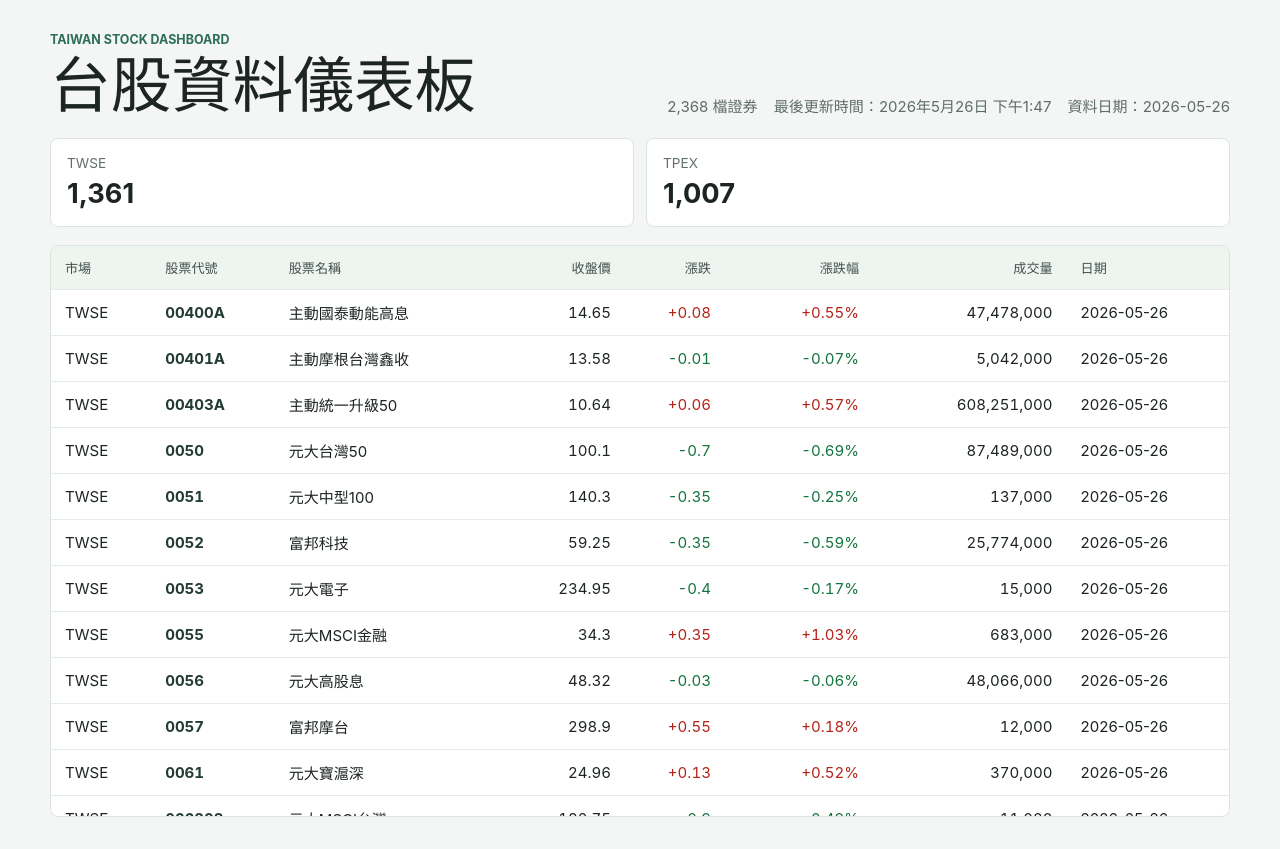
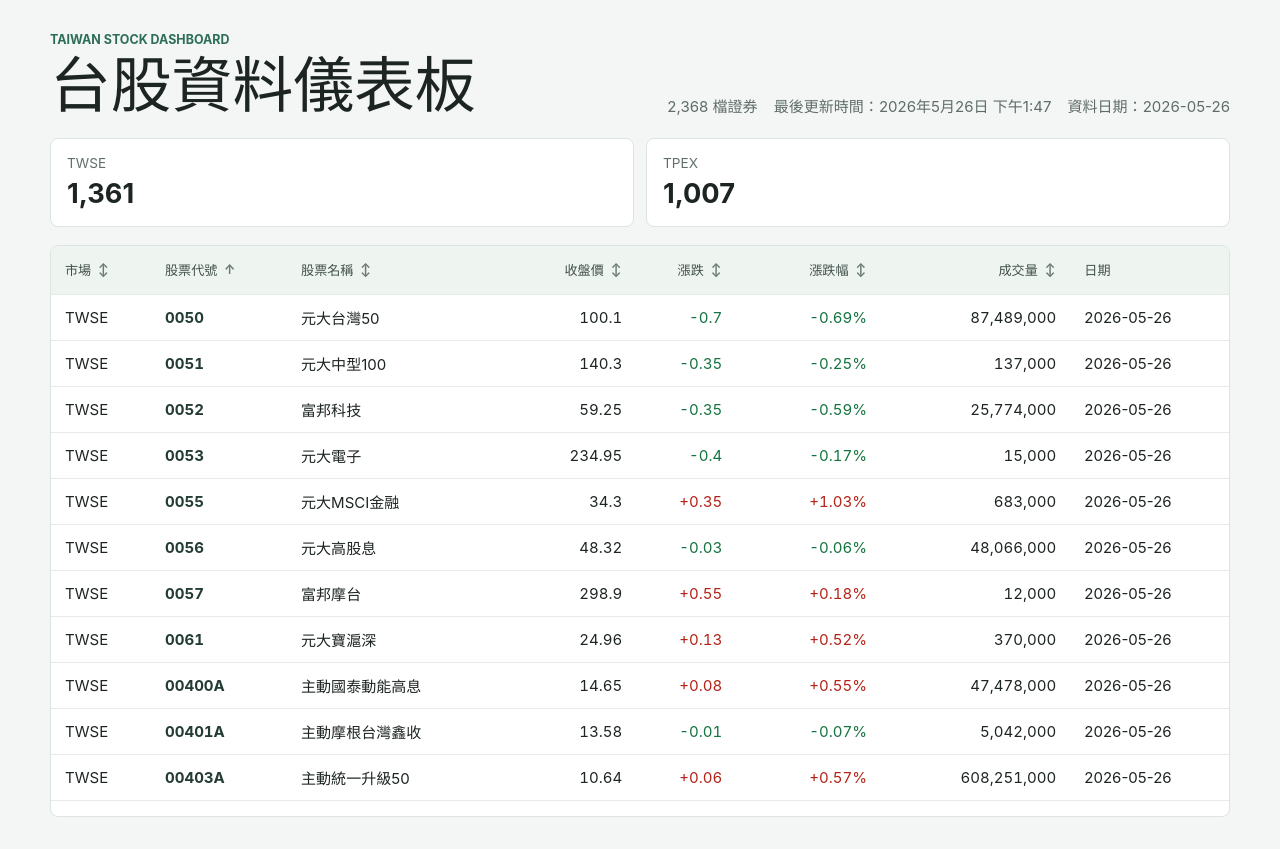
Before and after one commit to yochen1325117/whatCanBuy, a React (Vite) app: page / in a window 1280 px wide. Built offline with nearby package versions, Linux system fonts and the light colour scheme.

Commit message:
feat: add stock table sorting

```diff
--- a/src/main.tsx
+++ b/src/main.tsx
@@ -31,11 +31,44 @@
       dataDate: string | null;
     };
 
+type SortKey =
+  | "market"
+  | "code"
+  | "name"
+  | "close"
+  | "change"
+  | "changePercent"
+  | "volume";
+
+type SortDirection = "asc" | "desc";
+
+type SortState = {
+  key: SortKey;
+  direction: SortDirection;
+};
+
 const numberFormatter = new Intl.NumberFormat("zh-TW");
 const priceFormatter = new Intl.NumberFormat("zh-TW", {
   minimumFractionDigits: 0,
   maximumFractionDigits: 2,
 });
+
+const sortLabels: Record<SortKey, string> = {
+  market: "市場",
+  code: "股票代號",
+  name: "股票名稱",
+  close: "收盤價",
+  change: "漲跌",
+  changePercent: "漲跌幅",
+  volume: "成交量",
+};
+
+const numericSortKeys = new Set<SortKey>([
+  "close",
+  "change",
+  "changePercent",
+  "volume",
+]);
 
 function formatNumber(value: number | null | undefined) {
   return value == null ? "-" : numberFormatter.format(value);
@@ -86,8 +119,64 @@
   return value > 0 ? "positive" : "negative";
 }
 
+function compareText(a: string | null, b: string | null) {
+  if (a == null && b == null) {
+    return 0;
+  }
+
+  if (a == null) {
+    return 1;
+  }
+
+  if (b == null) {
+    return -1;
+  }
+
+  return a.localeCompare(b, "zh-Hant", {
+    numeric: true,
+    sensitivity: "base",
+  });
+}
+
+function compareNumber(a: number | null, b: number | null) {
+  if (a == null && b == null) {
+    return 0;
+  }
+
+  if (a == null) {
+    return 1;
+  }
+
+  if (b == null) {
+    return -1;
+  }
+
+  return a - b;
+}
+
+function compareStocks(a: StockRecord, b: StockRecord, sort: SortState) {
+  const multiplier = sort.direction === "asc" ? 1 : -1;
+  const result = numericSortKeys.has(sort.key)
+    ? compareNumber(a[sort.key] as number | null, b[sort.key] as number | null)
+    : compareText(a[sort.key] as string | null, b[sort.key] as string | null);
+
+  return result * multiplier;
+}
+
+function sortIndicator(sort: SortState, key: SortKey) {
+  if (sort.key !== key) {
+    return "↕";
+  }
+
+  return sort.direction === "asc" ? "↑" : "↓";
+}
+
 function App() {
   const [state, setState] = useState<LoadState>({ status: "loading" });
+  const [sort, setSort] = useState<SortState>({
+    key: "code",
+    direction: "asc",
+  });
 
   useEffect(() => {
     const controller = new AbortController();
@@ -140,6 +229,52 @@
     );
   }, [state]);
 
+  const sortedStocks = useMemo(() => {
+    if (state.status !== "ready") {
+      return [];
+    }
+
+    return state.stocks
+      .map((stock, index) => ({ stock, index }))
+      .sort((a, b) => {
+        const result = compareStocks(a.stock, b.stock, sort);
+        return result === 0 ? a.index - b.index : result;
+      })
+      .map(({ stock }) => stock);
+  }, [state, sort]);
+
+  function toggleSort(key: SortKey) {
+    setSort((current) => ({
+      key,
+      direction:
+        current.key === key && current.direction === "asc" ? "desc" : "asc",
+    }));
+  }
+
+  function renderSortableHeader(key: SortKey, className?: string) {
+    const direction =
+      sort.key === key
+        ? sort.direction === "asc"
+          ? "ascending"
+          : "descending"
+        : "none";
+
+    return (
+      <th aria-sort={direction} className={className}>
+        <button
+          className="sort-button"
+          onClick={() => toggleSort(key)}
+          type="button"
+        >
+          <span>{sortLabels[key]}</span>
+          <span aria-hidden="true" className="sort-indicator">
+            {sortIndicator(sort, key)}
+          </span>
+        </button>
+      </th>
+    );
+  }
+
   return (
     <main className="page-shell">
       <section className="dashboard">
@@ -187,18 +322,18 @@
                 <table>
                   <thead>
                     <tr>
-                      <th>市場</th>
-                      <th>股票代號</th>
-                      <th>股票名稱</th>
-                      <th className="numeric">收盤價</th>
-                      <th className="numeric">漲跌</th>
-                      <th className="numeric">漲跌幅</th>
-                      <th className="numeric">成交量</th>
+                      {renderSortableHeader("market")}
+                      {renderSortableHeader("code")}
+                      {renderSortableHeader("name")}
+                      {renderSortableHeader("close", "numeric")}
+                      {renderSortableHeader("change", "numeric")}
+                      {renderSortableHeader("changePercent", "numeric")}
+                      {renderSortableHeader("volume", "numeric")}
                       <th>日期</th>
                     </tr>
                   </thead>
                   <tbody>
-                    {state.stocks.map((stock, index) => (
+                    {sortedStocks.map((stock, index) => (
                       <tr key={`${stock.market}-${stock.code}-${index}`}>
                         <td>{stock.market ?? "-"}</td>
                         <td className="code">{stock.code ?? "-"}</td>
--- a/src/styles.css
+++ b/src/styles.css
@@ -164,6 +164,46 @@
   font-weight: 700;
 }
 
+.sort-button {
+  display: inline-flex;
+  align-items: center;
+  justify-content: flex-start;
+  gap: 6px;
+  width: 100%;
+  min-height: 24px;
+  padding: 0;
+  border: 0;
+  color: inherit;
+  background: transparent;
+  font: inherit;
+  text-align: inherit;
+  white-space: nowrap;
+  cursor: pointer;
+}
+
+.numeric .sort-button {
+  justify-content: flex-end;
+}
+
+.sort-button:hover,
+.sort-button:focus-visible {
+  color: #1f5f49;
+}
+
+.sort-button:focus-visible {
+  outline: 2px solid #2c6e57;
+  outline-offset: 3px;
+}
+
+.sort-indicator {
+  display: inline-block;
+  width: 1em;
+  color: #6b7a74;
+  font-size: 0.78rem;
+  line-height: 1;
+  text-align: center;
+}
+
 tbody tr:hover {
   background: #f8faf9;
 }
```
